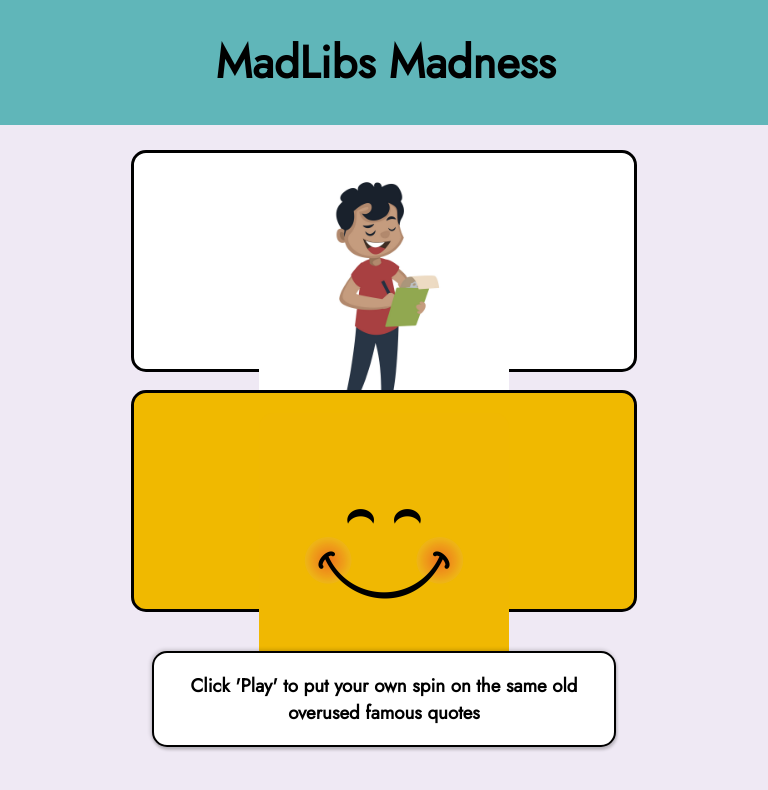
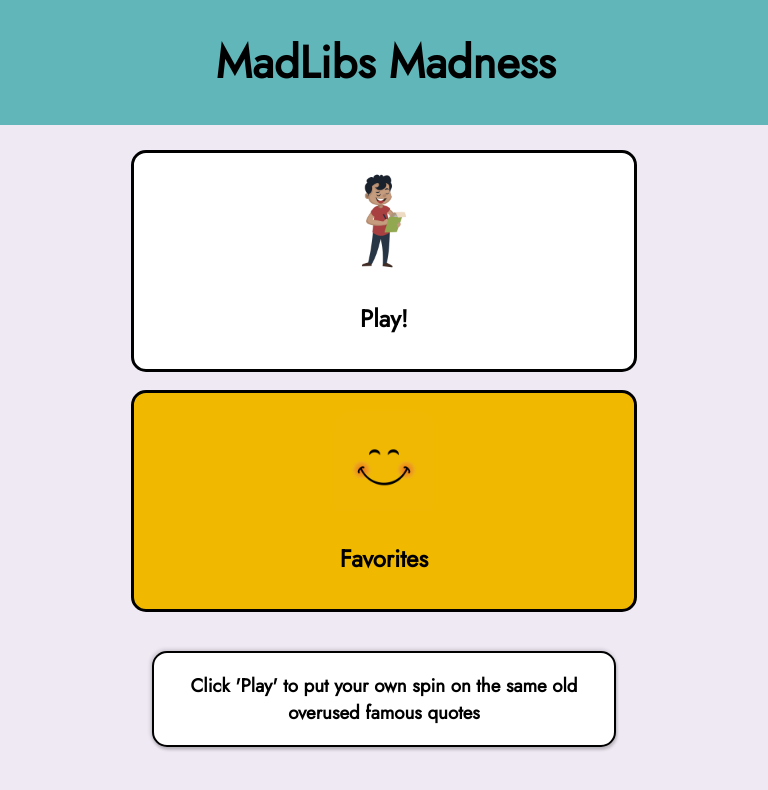
Before and after one commit to Adelle-Pitsas/madlibs-madness, a React (Create React App) app: page / in a window 768 px wide. Shown: the top 790 px of the page. Built offline with nearby package versions, Linux system fonts and the light colour scheme.

Commit message:
fix media queries

```diff
--- a/src/Components/Options/Options.css
+++ b/src/Components/Options/Options.css
@@ -56,13 +56,21 @@
   .option {
     width: 90%;
     min-width: 200px;
+    height: fit-content;
     height: 45%;
   }
 
   .play-image,
   .fav-image {
-    width: 50%;
-    margin: 20px;
+    width: 30%;
+    margin-top: 10px;
   }
+}
 
+@media screen and (min-width: 450px) and (max-width: 800px) {
+  .play-image,
+  .fav-image {
+    width: 20%;
+    margin-top: 10px;
+  }
 }
```
